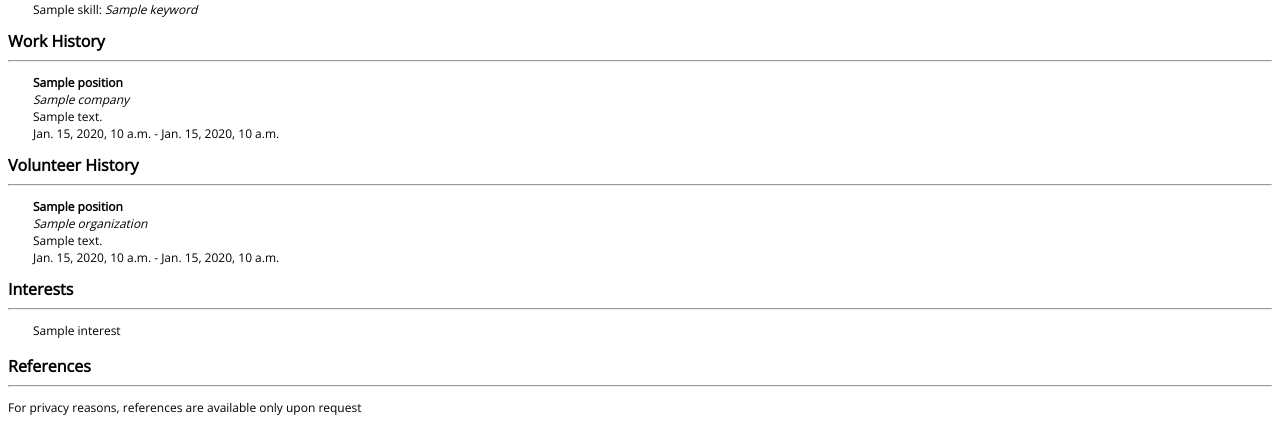
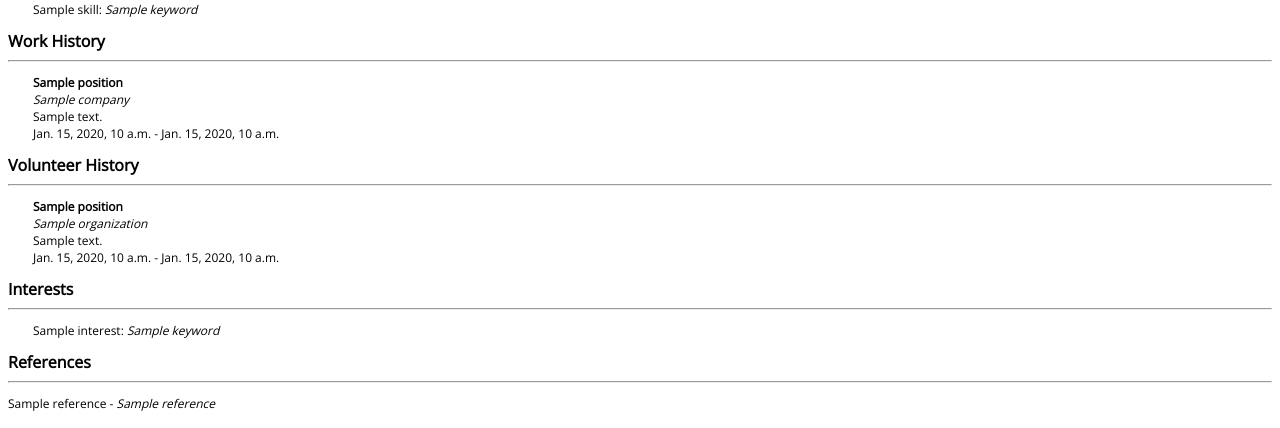
Before and after one commit to bradmryan/resume, a Django app: template main/templates/main/resume.html in a window 1280 px wide. Shown: the part 439-867 px from the top of the page. Run offline with Django 3.2, Linux system fonts and the light colour scheme; the template is opened without the code that fills it: most values are stand-ins (such as "Sample title", 1, 10 or a date in 2020).

Commit message:
updated interest keywords and references so they show in pdf

```diff
--- a/main/templates/main/home.html
+++ b/main/templates/main/home.html
@@ -17,8 +17,8 @@
       <h1>{{ resume.get_full_name }}</h1>
       <h2>{{ resume.label }}</h2>
       <h4>{{ resume.summary }}</h4>
+      <a class="btn btn-default" href="{% url 'get-resume-pdf' %}" role="button">Get Resume.pdf</a>
       <a class="btn btn-default" href="{% url 'get-resume-json' %}" role="button">Get Resume.json</a>
-      <a class="btn btn-default" href="{% url 'get-resume-pdf' %}" role="button">Get Resume.pdf</a>
     </div>
   </div>
 </div> <!-- header row -->
--- a/main/templates/main/resume.html
+++ b/main/templates/main/resume.html
@@ -75,17 +75,22 @@
       {% if interests %}<strong>Interests</strong><hr>
         <div class="indent">
           {% for interest in interests %}
-            <p>{{ interest.name }}</p>
-            <ul>
-              {% for keyword in interest.keyword %}
-                <li>{{ keyword }}</li>
+            <p>{{ interest.name }}:
+              {% for keyword in interest.keywords %}
+                {% if forloop.last %}
+                  <i>{{ keyword }}</i>
+                {% else %}
+                  <i>{{ keyword }}, </i>
+                {% endif %}
+              </p>
               {% endfor %}
-            </ul>
           {% endfor %}
         </div>
       {% endif %}
       <strong>References</strong><hr>
-      <p>For privacy reasons, references are available only upon request</p>
+      {% for reference in references %}
+        <p>{{ reference.name }} - <i>{{ reference.reference }}</i></p>
+      {% endfor %}
     </div>
   </body>
 </html>
--- a/main/views.py
+++ b/main/views.py
@@ -127,7 +127,7 @@ def get_resume(email, format_phone=False):
         for keyword in keywords:
             keyword_rec.append(keyword.keyword.word)
 
-        interest_dict = {"name": interest.name, "keyword": keyword_rec}
+        interest_dict = {"name": interest.name, "keywords": keyword_rec}
         interest_rec.append(interest_dict)
 
     for reference in references:
```
Also changed, not shown: resume/prod.py (+5 -30 lines).
